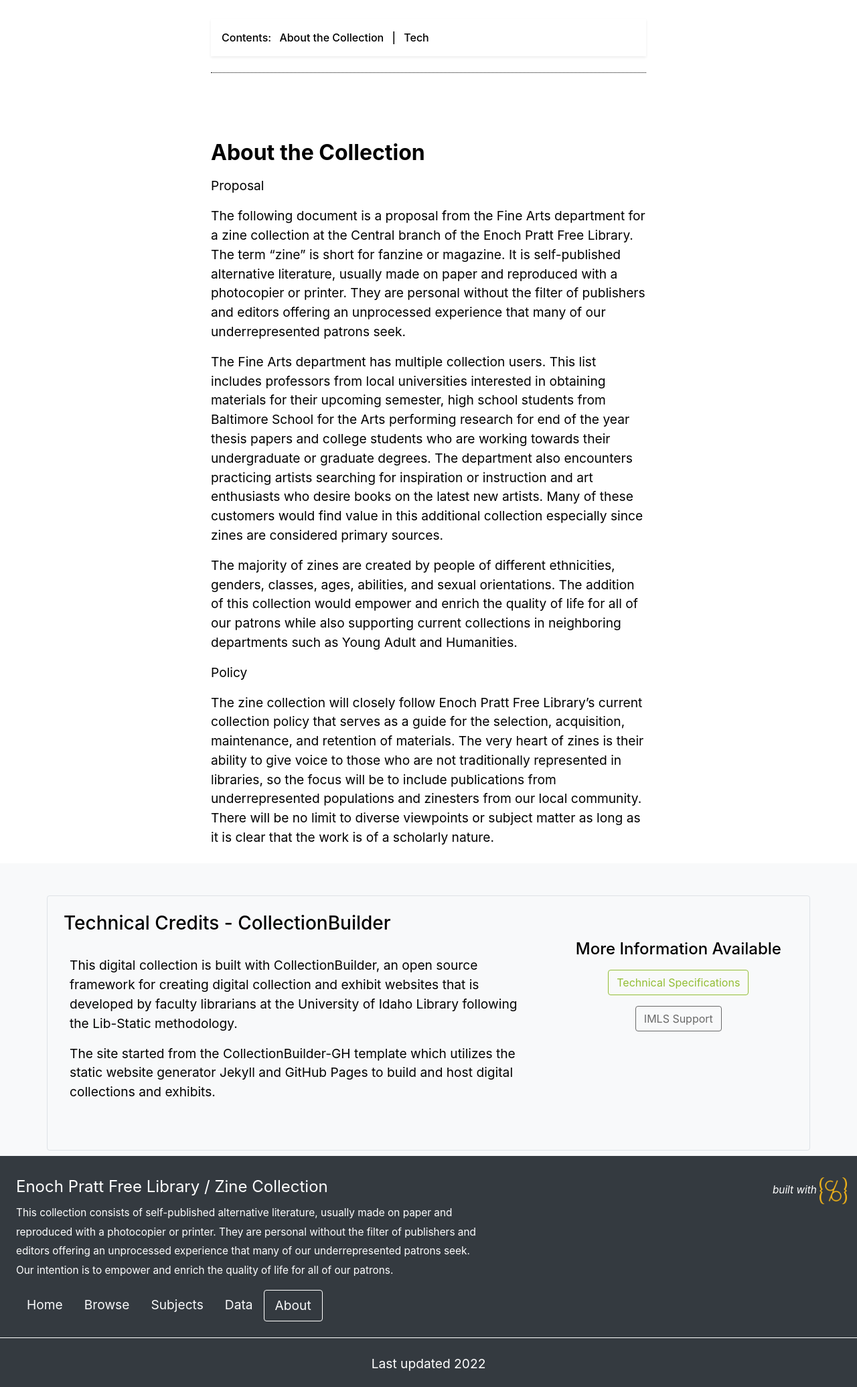
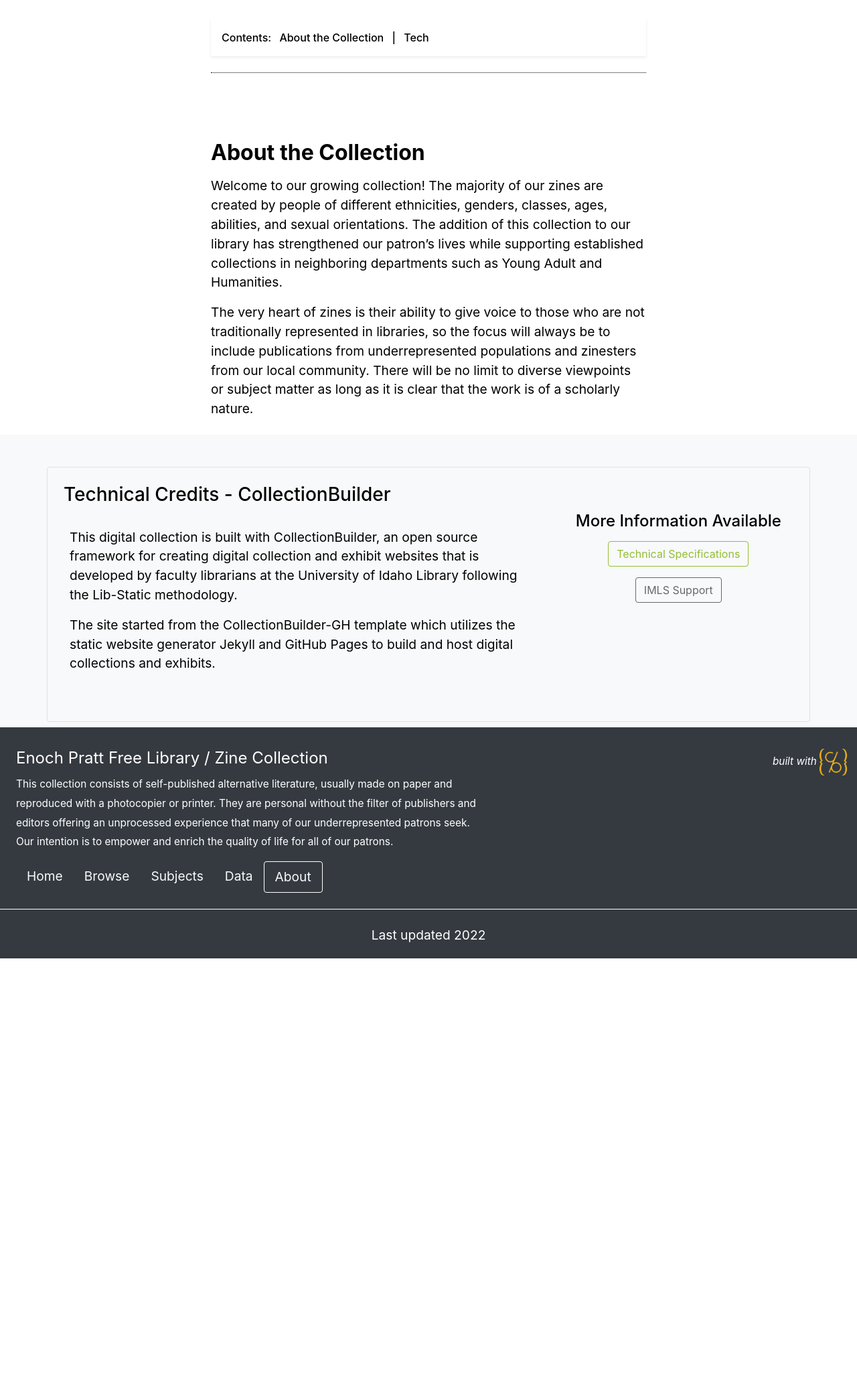
Before and after one commit to HRKerner/Collection-Builder, a Jekyll site: the page built from pages/about.md, in a window 1280 px wide, cut to the strip 371-2442 px from the top of the page. Shown: the whole strip at 67% size. Built offline with Jekyll 4.4.1, drawn with Linux system fonts in a browser that asks for light colours; after the commit the page ends 1802 px from its top, so only the background shows below that.

Commit message:
Update about.md

```diff
--- a/pages/about.md
+++ b/pages/about.md
@@ -8,21 +8,12 @@ credits: true
 # Look in _includes/feature for options to easily add features to the page
 ---
 
-{% include feature/jumbotron.html objectid="ArtRetro00014" %}
+{% include feature/jumbotron.html objectid="ArtRetro0005" %}
 
 {% include feature/nav-menu.html sections="About the Collection" %}
 
 ## About the Collection
 
-Proposal
+Welcome to our growing collection! The majority of our zines are created by people of different ethnicities, genders, classes, ages, abilities, and sexual orientations. The addition of this collection to our library has strengthened our patron's lives while supporting established collections in neighboring departments such as Young Adult and Humanities.
 
-The following document is a proposal from the Fine Arts department for a zine collection at the Central branch of the Enoch Pratt Free Library. The term “zine” is short for fanzine or magazine. It is self-published alternative literature, usually made on paper and reproduced with a photocopier or printer. They are personal without the filter of publishers and editors offering an unprocessed experience that many of our underrepresented patrons seek.
-
-The Fine Arts department has multiple collection users. This list includes professors
-from local universities interested in obtaining materials for their upcoming semester, high school students from Baltimore School for the Arts performing research for end of the year thesis papers and college students who are working towards their undergraduate or graduate degrees. The department also encounters practicing artists searching for inspiration or instruction and art enthusiasts who desire books on the latest new artists. Many of these customers would find value in this additional collection especially since zines are considered primary sources.
-
-The majority of zines are created by people of different ethnicities, genders, classes, ages, abilities, and sexual orientations. The addition of this collection would empower and enrich the quality of life for all of our patrons while also supporting current collections in neighboring departments such as Young Adult and Humanities.
-
-Policy
-
-The zine collection will closely follow Enoch Pratt Free Library’s current collection policy that serves as a guide for the selection, acquisition, maintenance, and retention of materials. The very heart of zines is their ability to give voice to those who are not traditionally represented in libraries, so the focus will be to include publications from underrepresented populations and zinesters from our local community. There will be no limit to diverse viewpoints or subject matter as long as it is clear that the work is of a scholarly nature.
+The very heart of zines is their ability to give voice to those who are not traditionally represented in libraries, so the focus will always be to include publications from underrepresented populations and zinesters from our local community. There will be no limit to diverse viewpoints or subject matter as long as it is clear that the work is of a scholarly nature.
```
